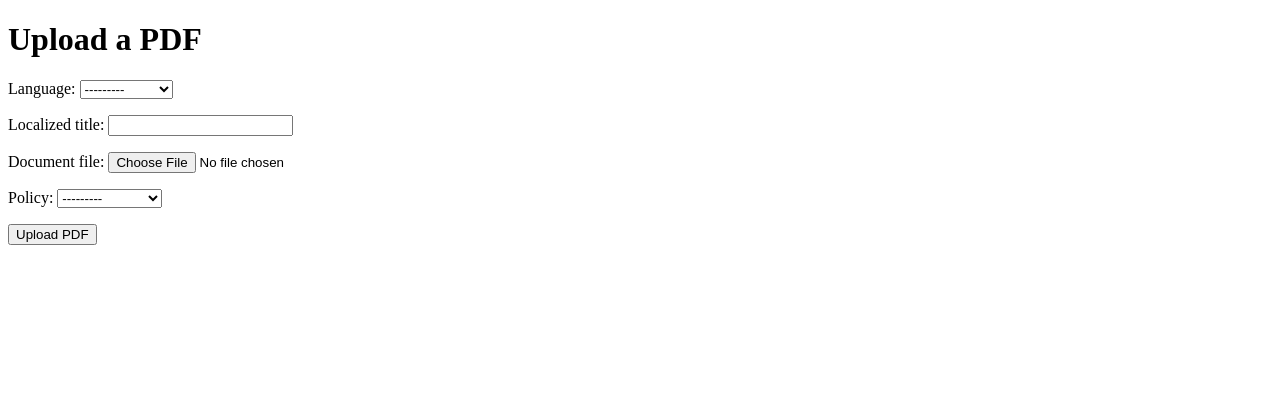
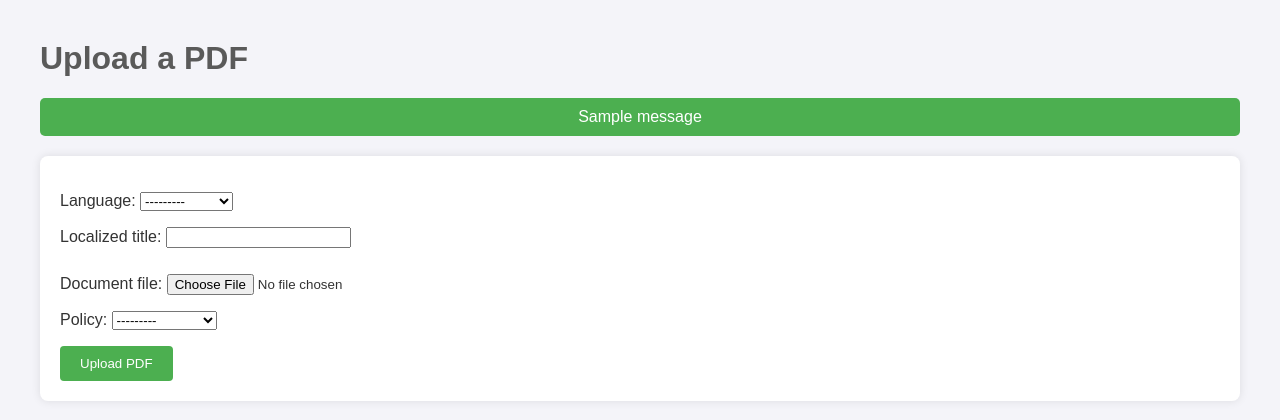
Before and after one commit to Abdurahman-hassan/ComplySync, a Django app: template templates/upload_language.html in a window 1280 px wide. Shown: the top 420 px of the page. Run offline with Django 5.2, Linux system fonts and the light colour scheme; the template is opened without the code that fills it: values that come from a table or form of the project are taken from there, others are empty; tables that the repository leaves empty hold one stand-in row (values such as "Sample post"); one stand-in notice (Sample message) is shown; parts of the project's set-up code (start-up, migrations or seed data) failed here and were passed over.

Commit message:
Add validations in template file
enhance the form view

```diff
--- a/templates/upload_language.html
+++ b/templates/upload_language.html
@@ -3,16 +3,76 @@
 <head>
     <meta charset="UTF-8">
     <title>Upload PDF</title>
+    <style>
+        body {
+            font-family: Arial, sans-serif;
+            margin: 40px;
+            background-color: #f4f4f9;
+            color: #333;
+        }
+        h1 {
+            color: #5a5a5a;
+        }
+        form {
+            background: white;
+            padding: 20px;
+            border-radius: 8px;
+            box-shadow: 0 0 10px rgba(0, 0, 0, 0.1);
+        }
+        .message {
+            margin-bottom: 20px;
+            padding: 10px;
+            color: white;
+            border-radius: 5px;
+            text-align: center;
+        }
+        .success {
+            background-color: #4CAF50;
+        }
+        .error {
+            background-color: #f44336;
+        }
+        button {
+            background-color: #4CAF50;
+            color: white;
+            padding: 10px 20px;
+            border: none;
+            border-radius: 4px;
+            cursor: pointer;
+        }
+        button:hover {
+            background-color: #45a049;
+        }
+        input[type="file"] {
+            margin-top: 10px;
+        }
+    </style>
 </head>
 <body>
 <h1>Upload a PDF</h1>
-{% if error %}
-    <p style="color: red;">{{ error }}</p>
+{% if messages %}
+    {% for message in messages %}
+    <div class="message {{ message.tags }}">
+        {{ message|safe }}
+    </div>
+    {% endfor %}
 {% endif %}
-<form method="post" enctype="multipart/form-data">
+<form method="post" enctype="multipart/form-data" id="uploadForm">
     {% csrf_token %}
     {{ form.as_p }}
     <button type="submit">Upload PDF</button>
 </form>
+<script>
+    document.getElementById('uploadForm').onsubmit = function(e) {
+        var fileInput = document.querySelector('input[type="file"]');
+        var filePath = fileInput.value;
+        var allowedExtensions = /(\.pdf)$/i;
+        if (!allowedExtensions.exec(filePath)) {
+            alert('Please upload a file with .pdf extension.');
+            fileInput.value = ''; // Clear the file input for new file selection
+            e.preventDefault(); // Prevent form submission
+        }
+    };
+</script>
 </body>
 </html>
```
Also changed, not shown: apps/policies/views.py (+12 -8 lines).
